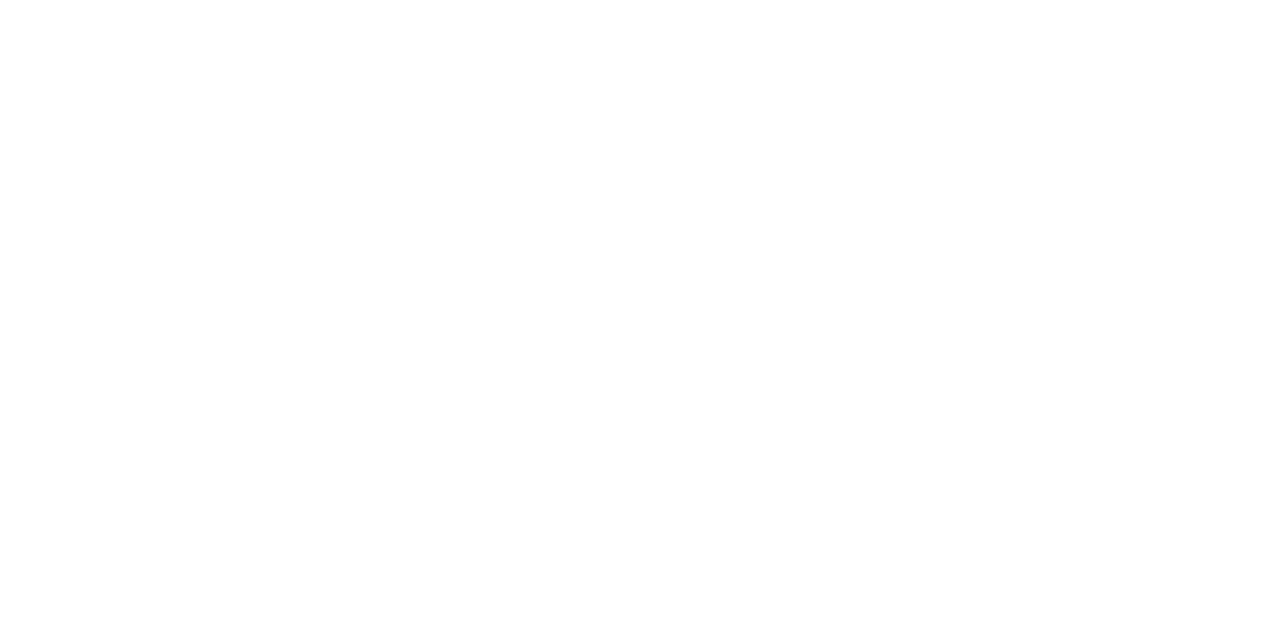
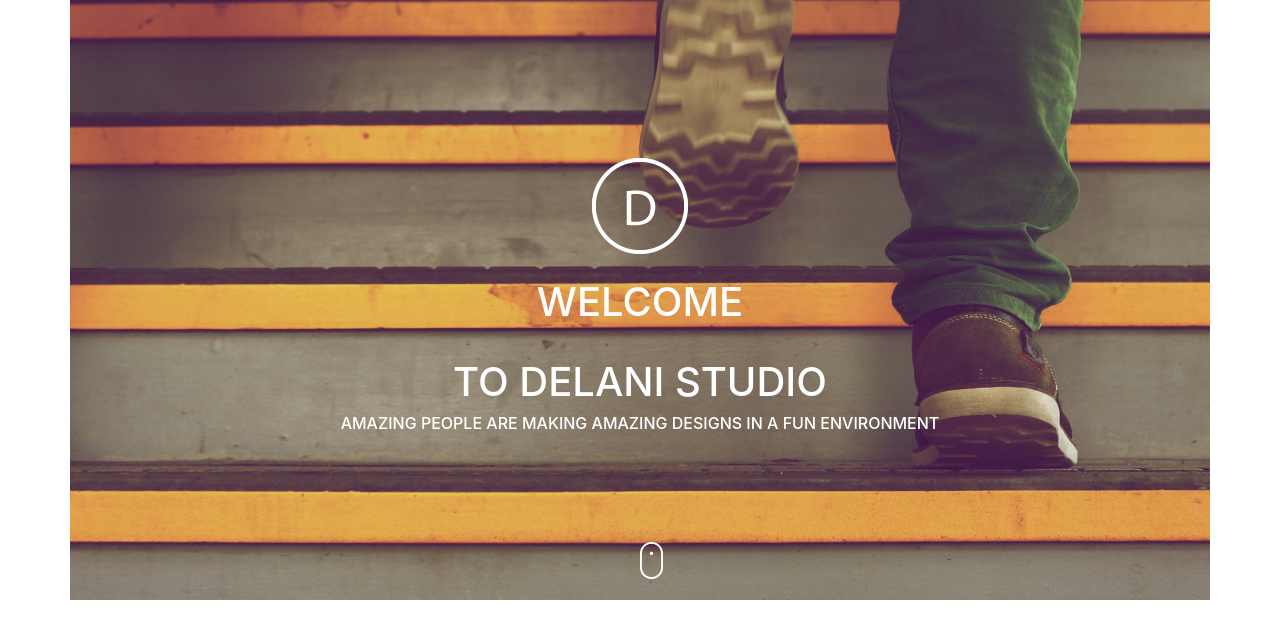
Before and after one commit to gracewa/Delani_Studio, a plain HTML site: page index.html in a window 1280 px wide. Drawn offline with Linux system fonts and the light colour scheme.

Commit message:
Completed welcome section

```diff
--- a/css/styles.css
+++ b/css/styles.css
@@ -0,0 +1,17 @@
+.background_picture{
+    height: 600px;
+    width: auto;
+    background-position: center;
+    background-repeat: no-repeat;
+    background-size: cover;
+    background-image: url('../assets/backgrounds/h_img.jpg');
+  }
+
+#welcome{
+  color: #ffffff;
+}
+
+#mouseClick{
+  padding-top: 100px;
+  position: absolute;
+}
--- a/index.html
+++ b/index.html
@@ -2,13 +2,31 @@
 <html lang="en" dir="ltr">
   <head>
     <meta charset="utf-8">
-    <title></title>
+    <title>DELANI STUDIOS</title>
     <link href="css/bootstrap.css" rel="stylesheet" type="text/css">
     <link href="css/styles.css" rel="stylesheet" type="text/css">
     <script src="js/jquery-3.5.1.js"></script>
     <script src="js/scripts.js"></script>
+    <link href="https://fonts.googleapis.com/css2?family=Roboto:wght@500&display=swap" rel="stylesheet">
+
   </head>
   <body>
-
+  <div class="container-fluid">
+    <section id="welcome" class="d-flex align-items-center">
+    <div class="container position-relative text-center">
+      <div class="row background_picture align-items-center">
+        <div class="col-lg-12" >
+          <img src="assets/logo/logo.png" alt="logo">
+          <br>
+          <br>
+          <h1>WELCOME</h1>
+          <br>
+          <h1>TO DELANI STUDIO</h1>
+          <h6>AMAZING PEOPLE ARE MAKING AMAZING DESIGNS IN A FUN ENVIRONMENT</h6>
+          <img src="assets/mouse_click.png" id="mouseClick" alt="Mouse Click">
+      </div>
+    </div>
+  </section>
+  </div>
   </body>
 </html>
```
